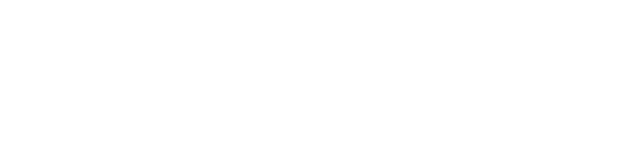
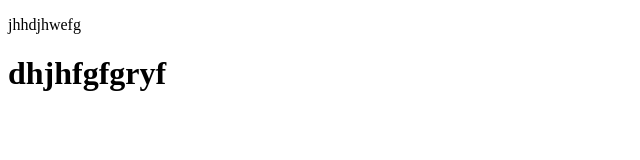
Before and after one commit to sundasanwar/mediaqu1111, a plain HTML site: page index.html in a window 1280 px wide. Shown: the whole page, without its empty margins (0-640 px from the left). Drawn offline with Linux system fonts and the light colour scheme.

Commit message:
update
changes

```diff
--- a/index.html
+++ b/index.html
@@ -7,5 +7,7 @@
 </head>
 <body>
     <div class="dddd"></div>
+    <p>jhhdjhwefg</p>
+    <h1>dhjhfgfgryf</h1>
 </body>
 </html>
```
